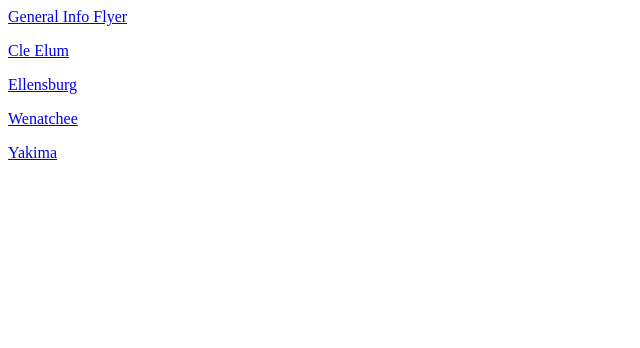
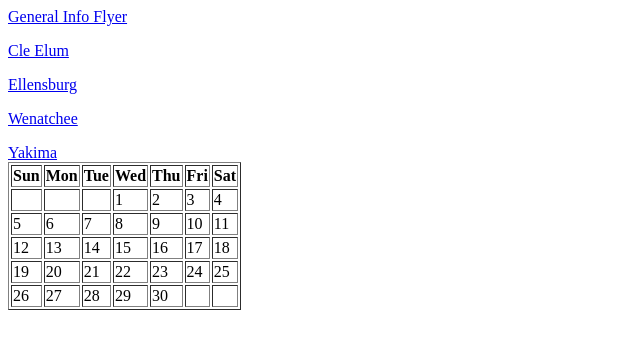
Before and after one commit to mroswell/journey-to-save-aca, a plain HTML site: page index.html in a window 1280 px wide. Shown: the whole page, without its empty margins (0-640 px from the left). Drawn offline with Linux system fonts and the light colour scheme.

Commit message:
Add calendar HTML

```diff
--- a/index.html
+++ b/index.html
@@ -11,5 +11,15 @@
 <a href='images/Wenatchee.png'>Wenatchee</a>
   </p>
 <a href='images/Yakima.png'>Yakima</a>
+
+
+  <table border="1">
+<tbody><tr><th>Sun</th><th>Mon</th><th>Tue</th><th>Wed</th><th>Thu</th><th>Fri</th><th>Sat</th></tr>
+<tr><td><span class="date">&nbsp;</span></td><td><span class="date">&nbsp;</span></td><td><span class="date">&nbsp;</span></td><td><span class="date">1</span></td><td><span class="date">2</span></td><td><span class="date">3</span></td><td><span class="date">4</span></td></tr>
+<tr><td><span class="date">5</span></td><td><span class="date">6</span></td><td><span class="date">7</span></td><td><span class="date">8</span></td><td><span class="date">9</span></td><td><span class="date">10</span></td><td><span class="date">11</span></td></tr>
+<tr><td><span class="date">12</span></td><td><span class="date">13</span></td><td><span class="date">14</span></td><td><span class="date">15</span></td><td><span class="date">16</span></td><td><span class="date">17</span></td><td><span class="date">18</span></td></tr>
+<tr><td><span class="date">19</span></td><td><span class="date">20</span></td><td><span class="date">21</span></td><td><span class="date">22</span></td><td><span class="date">23</span></td><td><span class="date">24</span></td><td><span class="date">25</span></td></tr>
+<tr><td><span class="date">26</span></td><td><span class="date">27</span></td><td><span class="date">28</span></td><td><span class="date">29</span></td><td><span class="date">30</span></td><td><span class="date">&nbsp;</span></td><td><span class="date">&nbsp;</span></td></tr>
+</tbody></table>
 </body>
 </html>
```
